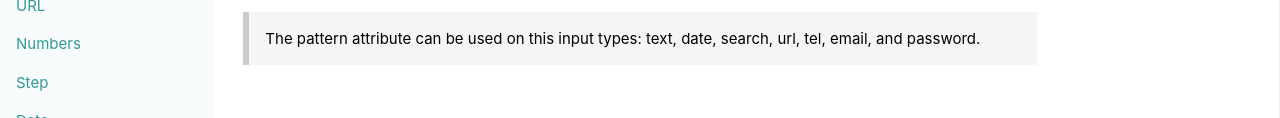
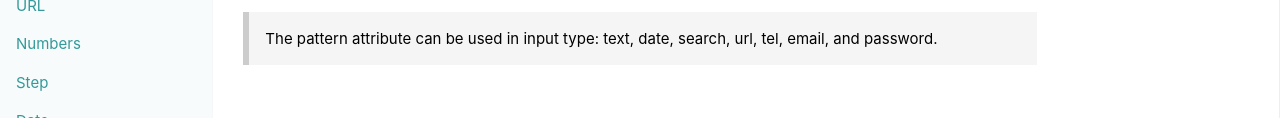
Before and after one commit to AlbertoAdolfo27/myrules, a plain HTML site: page docs/pattern.html in a window 1280 px wide. Shown: the part 240-358 px from the top of the page. Drawn offline with Linux system fonts and the light colour scheme.

Commit message:
Update info

```diff
--- a/docs/pattern.html
+++ b/docs/pattern.html
@@ -54,7 +54,7 @@
                                 </table>
                             </div>
                             <div class="panel-info">
-                                <p>The pattern attribute can be used on this input types: text, date, search, url, tel, email, and password.</p>
+                                <p>The pattern attribute can be used in input type: text, date, search, url, tel, email, and password.</p>
                             </div>
                         </article>
 
```
